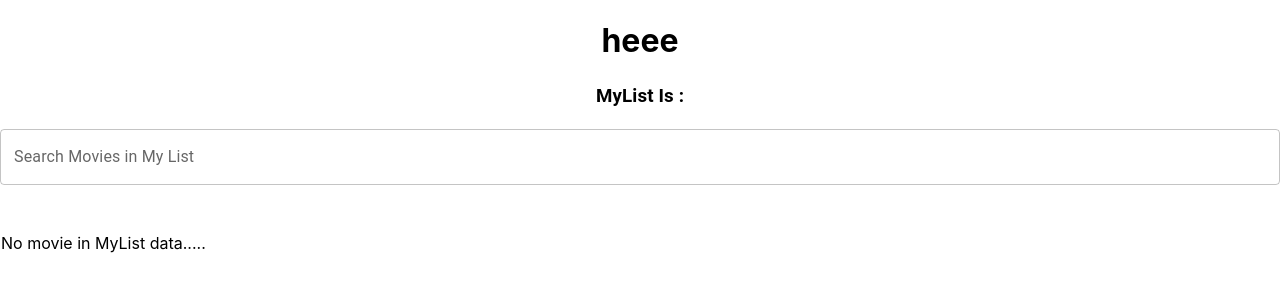
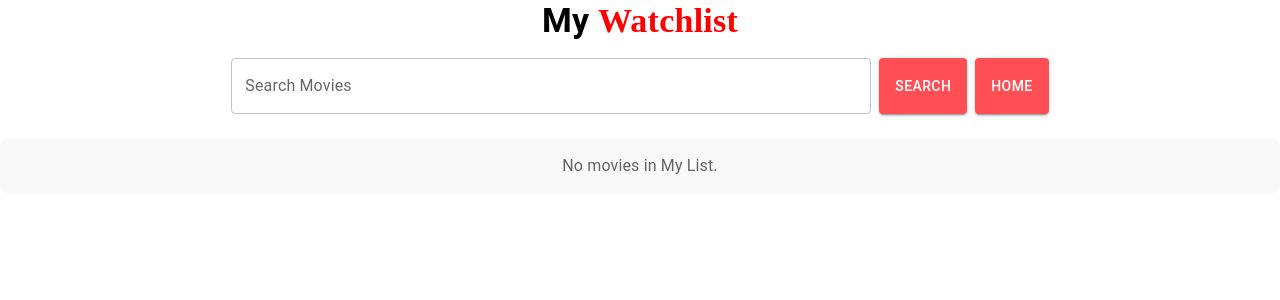
Before and after one commit to AasthaDixit26/Movies-app, a React (Create React App) app: page /MyList in a window 1280 px wide. Shown: the top 300 px of the page. Built offline with nearby package versions, Linux system fonts and the light colour scheme.

Commit message:
completed almost

```diff
--- a/src/App.js
+++ b/src/App.js
@@ -2,19 +2,17 @@ import './App.css';
 import { BrowserRouter as Router,Route,Routes, Navigate } from 'react-router-dom';
 import Login from './component/Auth/Login';
 import WatchList from './component/Movies/MyList';
-import SearchMovies from './component/Movies/SearchMovies';
 import MoviesDetails from './component/Movies/MovieCard';
 import LogOut from './component/Auth/LogOut';
 import MainPage from './component/Layout/MainPage';
 import MyList from './component/Movies/MyList';
-import { TextField } from '@mui/material';
 import { useState } from 'react';
 
 function App() {
   const [searchMovies,setSearchMovies]=useState('')
   return (
     <div className="App">
-    <h1>heee</h1>
+
 
     {/* <Login/> */}
 
--- a/src/component/Layout/MoviesSide.js
+++ b/src/component/Layout/MoviesSide.js
@@ -1,40 +1,34 @@
 import React, { useEffect, useState } from "react";
 import MovieCard from "../Movies/MovieCard";
-import { Box, TextField } from "@mui/material";
+import { Box, TextField, Typography, Button, Card, CardMedia, CardContent } from "@mui/material";
 import { useDispatch } from "react-redux";
-import {addToWatchList} from '../../store/WatchListSlice';
+import { addToWatchList } from '../../store/WatchListSlice';
+import image from '../../assests/WatchList.png'
 
 const MoviesSide = () => {
   const [movies, setMovies] = useState([]);
-  const dispatch=useDispatch();
+  const dispatch = useDispatch();
 
-  const handleAddMovie=(movie)=>{
+  const handleAddMovie = (movie) => {
     dispatch(addToWatchList(movie));
-  }
+  };
 
-  const [searchMovies,setSearchMovies]=useState('')
-
-
+  const [searchMovies, setSearchMovies] = useState('');
 
   useEffect(() => {
     const fetchMovies = async () => {
       try {
-
         const response = await fetch("https://www.omdbapi.com/?s=Guardians&apikey=26f59a9");
         const data = await response.json();
-
-
         if (data.Search) {
           setMovies(data.Search);
         } else {
           console.error("No movies found");
         }
-        console.log(data, "movies");
       } catch (error) {
         console.error("Error fetching movie data:", error);
       }
     };
-
     fetchMovies();
   }, []);
 
@@ -42,34 +36,71 @@ const MoviesSide = () => {
     movie.Title.toLowerCase().includes(searchMovies.toLowerCase())
   );
 
+  return (
+    <>
+      <Box sx={{border:'1px solid red', p:4, textAlign: 'center', borderRadius: 2 ,m:4}}>
+      <Typography variant="h4" component="h1" color="primary" sx={{ marginTop:'-60px',marginBottom:'-60px',fontWeight: 'bold' }}>
+        Welcome to{' '}
+        <img
+          src={image}
+          alt="Watchlist Logo"
+          style={{ height: '6.5em', verticalAlign: 'middle' }}
+        />
+      </Typography>
 
-  return (<>
+        <Typography variant="body1" sx={{  color: '#555' }}>
+          Browse movies, add them to watchlists, and share them with friends.
+          <br />
+          Just click the <strong>+</strong> to add a movie, the poster to see more details, or <strong>✓</strong> to mark the movie as watched.
+        </Typography>
+      </Box>
+
+      <Box sx={{ display: 'flex', justifyContent: 'center', mb: 3 }}>
         <TextField
-        label="Search Movies in My List"
+          label="Search Movies"
           variant="outlined"
-        fullWidth
           value={searchMovies}
           onChange={(e) => setSearchMovies(e.target.value)}
-        sx={{ mb: 4 }}
+          sx={{ width: '50%' }}
         />
+        <Button variant="contained" sx={{background:'#FF4F54', ml: 1, height: '56px' }}>
+          Search
+        </Button>
+      </Box>
 
-       <Box sx={{ display: 'flex', flexWrap: 'wrap', gap: 2 }}>
+      <Box sx={{ display: 'flex', flexWrap: 'wrap', gap: 3, justifyContent: 'center' }}>
         {filteredList.length > 0 ? (
           filteredList.map((movie) => (
-          <MovieCard
-            key={movie.imdbID}
-            title={movie.Title}
-            released={movie.Year}
-            poster={movie.Poster}
-            onAddToMyList={()=>handleAddMovie(movie)}
+            <Card key={movie.imdbID} sx={{ width: 200, boxShadow: 3 }}>
+              <CardMedia
+                component="img"
+                height="300"
+                image={movie.Poster}
+                alt={movie.Title}
               />
+              <CardContent sx={{ textAlign: 'center' }}>
+                <Typography variant="h6" component="p" sx={{ fontWeight: 'bold', fontSize: '16px' }}>
+                  {movie.Title}
+                </Typography>
+                <Typography variant="body2" color="textSecondary">
+                  {movie.Year}
+                </Typography>
+                <Button
+                  variant="outlined"
+                  color="primary"
+                  onClick={() => handleAddMovie(movie)}
+                  sx={{ mt: 2 }}
+                >
+                  + Add to Watchlist
+                </Button>
+              </CardContent>
+            </Card>
           ))
         ) : (
-        <p>Loading movie data.....</p>
+          <Typography variant="body1">Loading movie data.....</Typography>
         )}
       </Box>
     </>
-
   );
 };
 
--- a/src/component/Layout/SideBar.js
+++ b/src/component/Layout/SideBar.js
@@ -2,19 +2,23 @@ import React from "react";
 import image from "../../assests/WatchList.png";
 import { Box, CardHeader, IconButton, InputAdornment, TextField } from "@mui/material";
 import SearchIcon from '@mui/icons-material/Search';
-import { Col, Row } from "react-bootstrap";
+import { Col } from "react-bootstrap";
 import HomeIcon from '@mui/icons-material/Home';
 import { Link } from "react-router-dom";
 import Avatar from '@mui/material/Avatar';
 import MoreVertIcon from '@mui/icons-material/MoreVert';
-import MyList from "../Movies/MyList";
-
 
 const SideBar = () => {
   return (
     <Col
       className="sidebar"
-      style={{ display: 'flex', flexDirection: 'column', alignItems: 'center', gap: '20px' }}
+      style={{
+        display: 'flex',
+        flexDirection: 'column',
+        alignItems: 'center',
+        gap: '20px',
+        height: '100vh'  // Makes the sidebar full height
+      }}
     >
       <Box
         component="img"
@@ -38,10 +42,18 @@ const SideBar = () => {
             </InputAdornment>
           ),
         }}
-        sx={{paddingX:'20px' , marginTop: "-80px",marginLeft:"30px", width: '100%' ,marginRight:'20px'}}
+        sx={{ paddingX: '20px', marginTop: "-80px", marginLeft: "30px", width: '100%', marginRight: '20px' }}
       />
+
       <Box
-        sx={{ display: 'flex', flexDirection: 'column', gap: '10px', marginTop: '20px', width: '100%' ,padding:'12px'}}
+        sx={{
+          display: 'flex',
+          flexDirection: 'column',
+          gap: '10px',
+          marginTop: '20px',
+          width: '100%',
+          padding: '12px'
+        }}
       >
         <Box
           sx={{
@@ -52,11 +64,11 @@ const SideBar = () => {
             borderRadius: '5px',
             padding: '8px 10px',
             marginBottom: '10px',
-            marginLeft :'35px',
+            marginLeft: '35px',
           }}
         >
           <HomeIcon sx={{ color: "#FF5257", marginX: 'px' }} />
-          <Link to="/" style={{ textDecoration: "none", color: "#FF5257",marginLeft:'55px' }}>Home</Link>
+          <Link to="/" style={{ textDecoration: "none", color: "#FF5257", marginLeft: '55px' }}>Home</Link>
         </Box>
 
         <Box
@@ -65,28 +77,30 @@ const SideBar = () => {
             border: '1px solid #FF5257',
             borderRadius: '5px',
             padding: '8px 12px',
-            marginLeft :'35px',
+            marginLeft: '35px',
           }}
         >
           <Link to='/MyList' style={{ textDecoration: "none", color: "#FF5257" }}>My List</Link>
         </Box>
       </Box>
+
+      <Box sx={{ marginTop: '220px', width: '100%' }}>
         <CardHeader
           avatar={
             <Avatar sx={{ bgcolor: "#ff5257" }} aria-label="recipe">
               R
             </Avatar>
           }
-        action={
-          <IconButton aria-label="settings">
-            <MoreVertIcon/>
-          </IconButton>
-        }
+
           title="Shrimp and Chorizo Paella"
           subheader="September 14, 2016"
+          sx={{
+            display: 'flex',
+            flexDirection: 'row',
+            alignItems: 'center'
+          }}
         />
-
-
+      </Box>
     </Col>
   );
 };
--- a/src/component/Movies/MyList.js
+++ b/src/component/Movies/MyList.js
@@ -1,27 +1,60 @@
 import React, { useState } from "react";
 import { useSelector } from "react-redux";
-import {Box,TextField,Typography} from '@mui/material';
+import { Box, Button, TextField, Typography } from '@mui/material';
+import { useNavigate } from 'react-router-dom';
 import MovieCard from "./MovieCard";
 
-const MyList=()=>{
+const MyList = () => {
   const myList = useSelector((state) => state.watchList.movies);
-  const [searchMovies,setSearchMovies]=useState('')
+  const [searchMovies, setSearchMovies] = useState('');
+  const navigate = useNavigate();
 
-  const filteredList =myList.filter((movie) =>
+  const filteredList = myList.filter((movie) =>
     movie.Title.toLowerCase().includes(searchMovies.toLowerCase())
   );
 
-  return(<>
-    <Typography><h3>MyList Is :</h3></Typography>
+  return (
+    <>
+      <Typography variant="h4" component="h1" sx={{ fontWeight: 'bold', mb: 2 }}>
+        My <span style={{ color: 'red', fontFamily: 'Playfair Display, serif' }}>Watchlist</span>
+      </Typography>
+
+      <Box sx={{ display: 'flex', justifyContent: 'center', mb: 3 }}>
         <TextField
-        label="Search Movies in My List"
+          label="Search Movies"
           variant="outlined"
-        fullWidth
           value={searchMovies}
           onChange={(e) => setSearchMovies(e.target.value)}
-        sx={{ mb: 4 }}
+          sx={{ width: '50%' }}
         />
-    <Box className="container" sx={{ display: 'flex', flexWrap: 'wrap', gap: 2, marginLeft: '1px' }}>
+        <Button
+          variant="contained"
+          sx={{ background: '#FF4F54', ml: 1, height: '56px' }}
+        >
+          Search
+        </Button>
+        <Button
+          variant="contained"
+          sx={{ background: '#FF4F54', ml: 1, height: '56px' }}
+          onClick={() => navigate('/')}
+        >
+          Home
+        </Button>
+      </Box>
+
+      <Box
+        sx={{
+          display: 'flex',
+          flexWrap: 'wrap',
+          gap: 3,
+          justifyContent: 'center',
+          alignItems: 'center',
+          mt: 2,
+          padding: 2,
+          backgroundColor: '#f9f9f9',
+          borderRadius: '8px'
+        }}
+      >
         {filteredList.length > 0 ? (
           filteredList.map((movie) => (
             <MovieCard
@@ -32,9 +65,13 @@ const MyList=()=>{
             />
           ))
         ) : (
-        <p>No movie in MyList data.....</p>
+          <Typography variant="body1" color="textSecondary">
+            No movies in My List.
+          </Typography>
         )}
       </Box>
-    </>);
+    </>
+  );
 }
+
 export default MyList;
```
Also changed, not shown: src/component/Movies/SearchMovies.js (deleted). Lines whose indentation alone changed are shown as unchanged.
